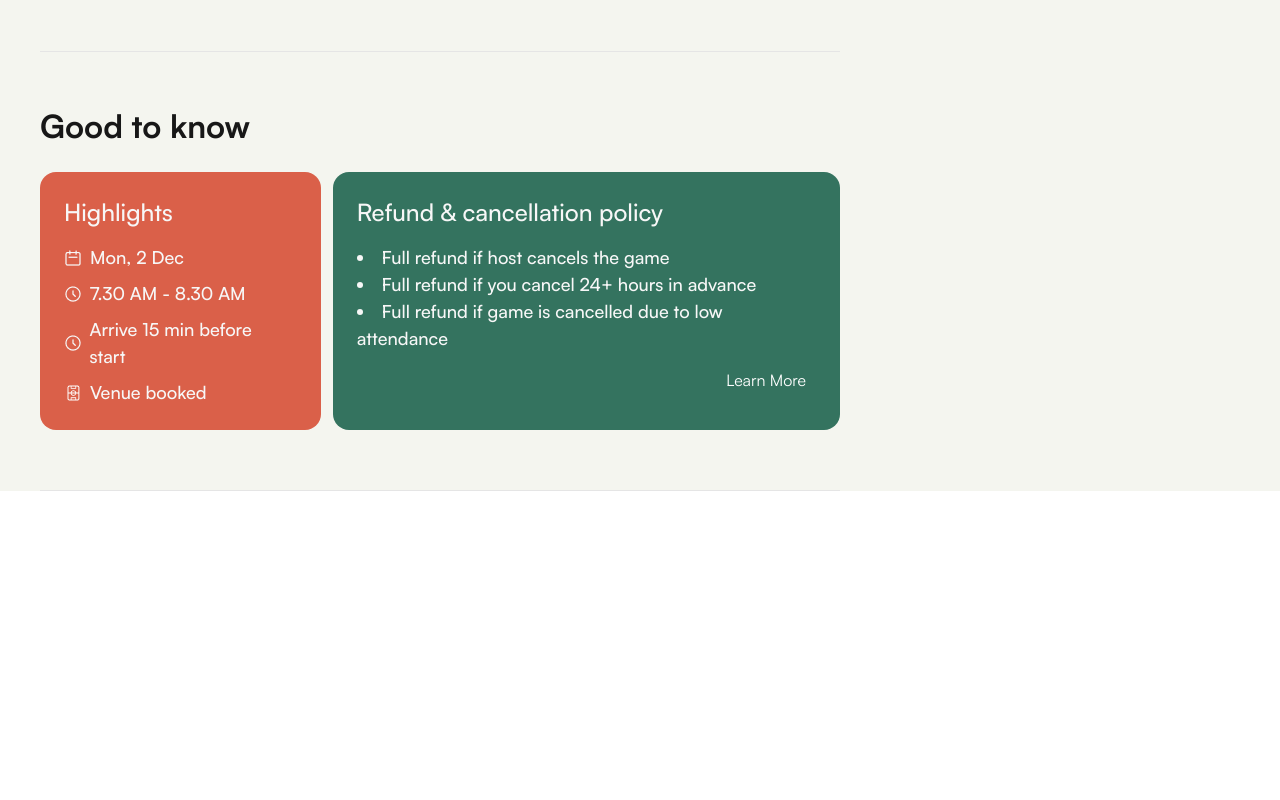
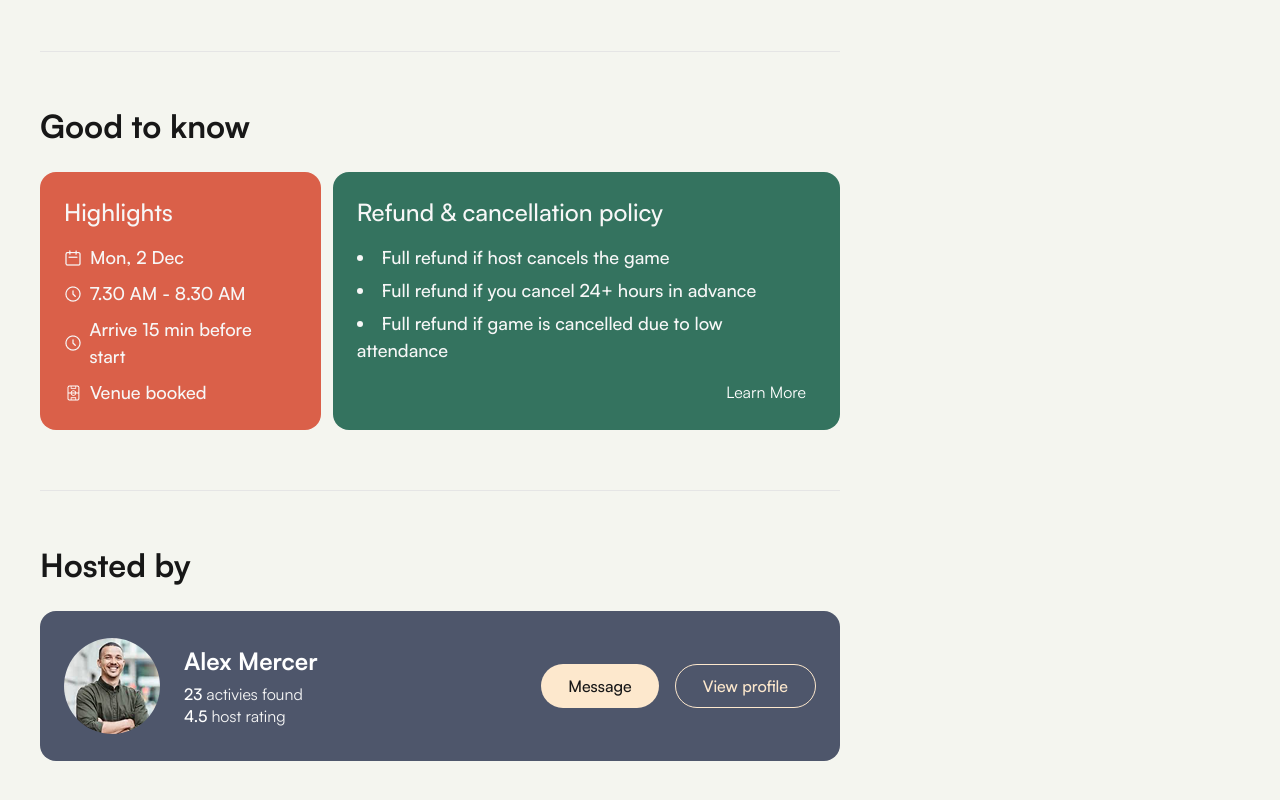
Before and after one commit to NOCKTOWL/finixcode_task, a Next.js app: page / in a window 1280 px wide. Shown: the part 1428-2228 px from the top of the page. Before the commit the page ends 1919 px from the top, so only its background shows below. Built offline with nearby package versions, Linux system fonts and the light colour scheme.

Commit message:
feat: add hosted by section to InfoTabComp and update global styles

```diff
--- a/app/components/InfoTabComp.tsx
+++ b/app/components/InfoTabComp.tsx
@@ -6,6 +6,7 @@ import BarsIcon from "../../public/bars_icon.webp";
 import CalendarIcon from "../../public/calendar_icon.webp";
 import ClockIcon from "../../public/clock_icon.webp";
 import VenueIcon from "../../public/venue_icon.webp";
+import AlexProfile from "../../public/alex_profile.webp";
 
 export default function InfoTabComp() {
   return (
@@ -32,6 +33,8 @@ export default function InfoTabComp() {
                 <h1 className='text-[#4A4A4A] text-2xl font-normal leading-10'>Beginner</h1>
             </div>
         </div>
+
+        {/* ABOUT THIS EVENT */}
         <div className="w-full h-full flex flex-col gap-10 py-15 border-b-1 border-deep-light-gray">
             <h2 className="text-[32px] font-bold leading-7 text-tertiary-night-black">About this event</h2>
             <div className="flex flex-col gap-3">
@@ -39,6 +42,8 @@ export default function InfoTabComp() {
                 <Link href="#" className="text-primary-blue text-base font-normal leading-6 cursor-pointer underline underline-offset-4">Read more</Link>
             </div>
         </div>
+
+        {/* LOCATION */}
         <div className="w-full h-full flex flex-col gap-10 py-15 border-b-1 border-deep-light-gray">
             <h2 className="text-[32px] font-bold leading-7 text-tertiary-night-black">Location</h2>
             <div className="flex justify-between items-start gap-3">
@@ -52,6 +57,7 @@ export default function InfoTabComp() {
             </div>
         </div>
 
+        {/* GOOD TO KNOW */}
         <div className="w-full h-full flex flex-col gap-8 py-15 border-b-1 border-deep-light-gray">
             <h2 className="text-[32px] font-bold leading-7 text-tertiary-night-black">Good to know</h2>
             <div className="flex gap-3">
@@ -89,7 +95,7 @@ export default function InfoTabComp() {
                 {/* GREEN SECTION */}
                 <div className="pl-6 pr-[34px] py-6 bg-secondary-pure-green rounded-2xl flex flex-col gap-4">
                     <h1 className="text-2xl font-medium text-offwhite">Refund & cancellation policy</h1>
-                    <ul className="list-disc list-inside text-[18px] font-medium text-offwhite">
+                    <ul className="list-disc list-inside text-[18px] font-medium text-offwhite flex flex-col gap-[6px]">
                         <li>Full refund if host cancels the game</li>
                         <li>Full refund if you cancel 24+ hours in advance </li>
                         <li>Full refund if game is cancelled due to low attendance</li>
@@ -101,6 +107,39 @@ export default function InfoTabComp() {
                 </div>
             </div>
         </div>
+
+        {/* HOSTED BY */}
+        <div className="w-full h-full flex flex-col gap-8 py-15 border-b-1 border-deep-light-gray">
+            <h2 className="text-[32px] font-bold leading-7 text-tertiary-night-black">Hosted by</h2>
+            <div className="flex justify-between items-center px-6 py-[27px] bg-secondary-gray-blue rounded-2xl">
+                <div className="flex justify-start items-center gap-6">
+                    <div className="size-24 flex justify-center items-center rounded-full overflow-hidden relative">
+                        <Image src={AlexProfile} alt="alex" className='object-contain '/>
+                    </div>
+                    <div className="flex flex-col gap-[6px]">
+                        <h2 className="text-2xl font-bold leading[22px] text-white">Alex Mercer</h2>
+                        <div>
+                            <div className="flex gap-1">
+                                <p className="text-base font-medium leading-[22px] text-white">23</p>
+                                <p className="text-base font-normal leading-[22px] text-tertiary-light-gray">activies found</p>
+                            </div>
+                            <div className="flex gap-1">
+                                <p className="text-base font-medium leading-[22px] text-white">4.5</p>
+                                <p className="text-base font-normal leading-[22px] text-tertiary-light-gray">host rating</p>
+                            </div>
+                        </div>
+                    </div>
+                </div>
+                <div className="flex gap-4">
+                    <button className="px-[27px] py-[10px] bg-tertiary-light-apricot rounded-full text-base font-medium leading-[22px] text-tertiary-night-black">
+                        Message
+                    </button>
+                    <button className="px-[27px] py-[10px] border-1 border-tertiary-light-apricot rounded-full text-base font-medium leading-[22px] text-tertiary-light-apricot">
+                        View profile
+                    </button>
+                </div>
+            </div>
+        </div>
     </div>
   )
 }
--- a/app/globals.css
+++ b/app/globals.css
@@ -10,6 +10,7 @@
   --color-foreground: var(--foreground);
   --color-offwhite: #f7f7f7;
   --color-tertiary-night-black: #171717;
+  --color-tertiary-light-apricot: #fde8cd;
   --color-deep-light-gray: #e5e5e5;
   --color-tertiary-light-gray: #f6f6f6;
   --color-light-yellow: #f4f5ef;
```
Also changed, not shown: public/alex_profile.webp (added).
